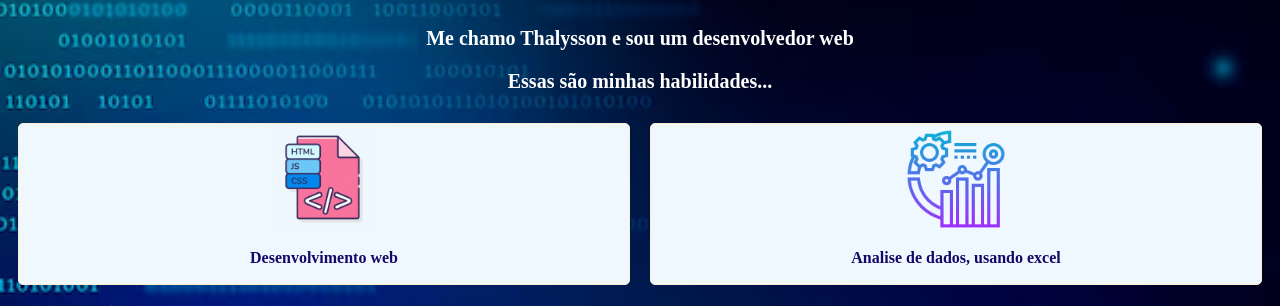
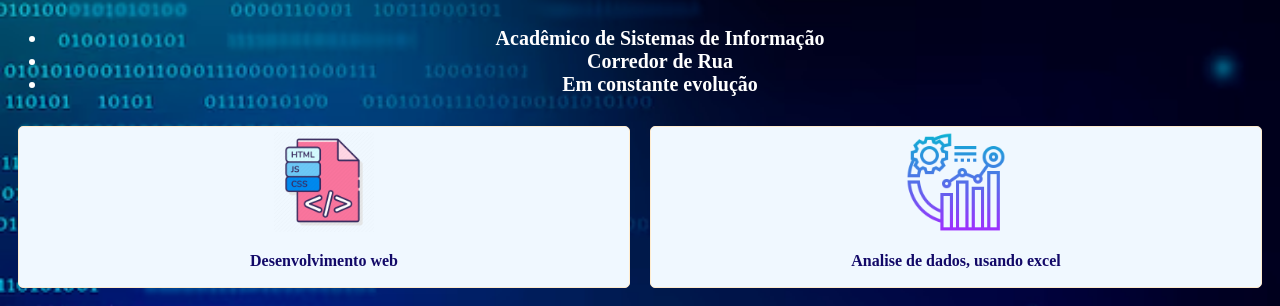
Before and after one commit to 4909thalysson/PortfolioPessoal, a website: page Index.html in a window 1280 px wide. Shown: the part 141-447 px from the top of the page. Drawn offline with nearby package versions, Linux system fonts and the light colour scheme.

```diff
--- a/Index.html
+++ b/Index.html
@@ -27,8 +27,13 @@
       <body>
         <h1>Hello, bem - vindo!</h1>
         <section id="sobre">
-          <p>Me chamo Thalysson e sou um desenvolvedor web</p>
-          <p>Essas são minhas habilidades...</p>
+
+          <ul>
+            <li>Acadêmico de Sistemas de Informação</li>
+            <li>Corredor de Rua</li>
+            <li>Em constante evolução</li>
+          </ul>
+
           <div class="container">
           <div class="card 1">
           <img src="HTML-JS-CSS-512.webp" alt="" width="100" height="100">
```
